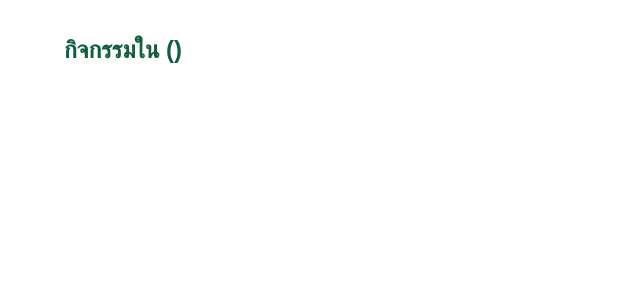
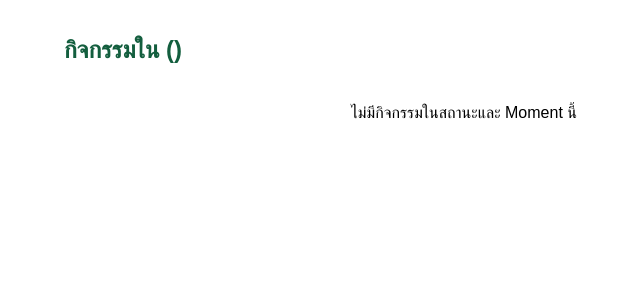
Before and after one commit to kurodung/snohandwash, a React (Create React App) app: page /activities in a window 1280 px wide. Shown: the top 300 px of the page, without its empty margins (176-816 px from the left). Built offline with nearby package versions, Linux system fonts and the light colour scheme.

Commit message:
กิจกรรมแยกตาม status และ moment 25%

```diff
--- a/src/screens/ActivitiesScreen.js
+++ b/src/screens/ActivitiesScreen.js
@@ -8,8 +8,9 @@ export default function ActivitiesScreen() {
   const location = useLocation();
   const { status, moment } = location.state || {};
 
-  // กิจกรรมจะแตกต่างกันไปตาม Moment ที่เลือก
-  const activitiesByMoment = {
+  // ✅ ตัวอย่างข้อมูลกิจกรรมที่แยกตาม status และ moment
+  const activitiesByStatusAndMoment = {
+    'อาจารย์แพทย์': {
       'Moment 1 ก่อนสัมผัสผู้ป่วย': [
         'ตรวจเยี่ยมผู้ป่วย',
         'สัมผัสตัวผู้ป่วย',
@@ -18,51 +19,81 @@ export default function ActivitiesScreen() {
         'วัด V/S วัดไข้ วัด BP'
       ],
       'Moment 2 ก่อนทำกิจกรรมสะอาด ปราศจากเชื้อ': [
+        'prep skin pre-op',
+        'เข้าเคสผ่าตัด',
+        'ทำคลอด',
         'ทำแผล',
-      'ใส่สายสวนปัสสาวะ',
-      'ดูดเสมหะ',
-      'ฉีดยา',
-      'เจาะเลือด'
+        'เย็บแผล',
+        'ตัดชิ้นเนื้อ',
+        'แทง central line/ off central line',
+        'ทำแผล central line',
+        'เจาะเลือด',
+        'เจาะ ABG',
+        'ฉีดยาIV',
+        'แทง IV/ off IV',
+        'วัด CVP',
+        'ใส่ท่อช่วยหายใจ/ เลื่อน tube /off tube',
+        'เจาะคอ/ดูดเสมหะ',
+        'ใส่สาย NG/off NG',
+        'เจาะท้อง/เจาะหลัง/เจาะข้อ',
+        'ใส่สาย NG/off NG',
+        'ใส่สาย NG/off NG',
+        'ใส่สาย NG/off NG',
+        'ใส่สาย NG/off NG',
+
+
       ],
       'Moment 3 หลังสัมผัสเลือด สารคัดหลั่ง': [
-      'เจาะเลือด',
-      'ดูแลแผล',
-      'ดูดเสมหะ',
-      'ล้างอุปกรณ์',
-      'จัดการขยะ'
+        'ตรวจร่างกายผู้ป่วย',
+        'ซักประวัติ',
       ],
       'Moment 4 หลังสัมผัสผู้ป่วย': [
-      'ตรวจเยี่ยมผู้ป่วย',
-      'วัด V/S',
-      'ช่วยเคลื่อนย้ายผู้ป่วย',
-      'สัมผัสตัวผู้ป่วย',
-      'ทำกายภาพบำบัด'
+        'ตรวจร่างกายผู้ป่วย',
+        'ซักประวัติ',
       ],
       'Moment 5 หลังสัมผัสสิ่งแวดล้อมผู้ป่วย': [
-      'เปลี่ยนผ้าปูเตียง',
-      'ปรับอุปกรณ์การแพทย์',
-      'สัมผัสราวกั้นเตียง',
-      'ทำความสะอาดพื้นผิว',
-      'บันทึกข้อมูลข้างเตียงผู้ป่วย'
-    ]
+        'ตรวจร่างกายผู้ป่วย',
+        'ซักประวัติ',
+      ],
+
+    },
+    'พนักงานเปล': {
+      'Moment 1 ก่อนสัมผัสผู้ป่วย': [
+        'ช่วยย้ายผู้ป่วย',
+        'เข็นเปล',
+      ],
+      'Moment 2 ก่อนทำกิจกรรมสะอาด ปราศจากเชื้อ': [
+        'ช่วยพาผู้ป่วยเข้าห้องผ่าตัด',
+      ],
+      // ... Moment อื่นๆ
+    },
+    // 🔁 เพิ่ม status อื่นๆ ได้ที่นี่
   };
 
-  // เลือกกิจกรรมตาม Moment ที่เลือก หรือใช้รายการว่างถ้าไม่มี
-  const activities = activitiesByMoment[moment] || [];
+  // ✅ เลือกกิจกรรมที่ตรงกับ status และ moment
+  const activities = activitiesByStatusAndMoment[status]?.[moment] || [];
 
   return (
     <div className="screen-container">
       <h1 className="header-text">กิจกรรมใน {moment} ({status})</h1>
       <div className="button-container">
-        {activities.map((activity, index) => (
+        {activities.length > 0 ? (
+          activities.map((activity, index) => (
             <GreenButton
               key={index}
               title={activity}
-            onPress={() => navigate('/handwashing-method', {
-              state: { status, moment, activity }
-            })}
+              onPress={() =>
+                navigate('/handwashing-method', {
+                  state: { status, moment, activity },
+                })
+              }
             />
-        ))}
+          ))
+        ) : (
+          <p style={{ textAlign: 'center', marginTop: '20px' }}>
+            ไม่มีกิจกรรมในสถานะและ Moment นี้
+          </p>
+        )}
       </div>
     </div>
   );
```
Also changed, not shown: src/data/ActivitiesData.js (added, +49 -0 lines). Lines whose indentation alone changed are shown as unchanged.
